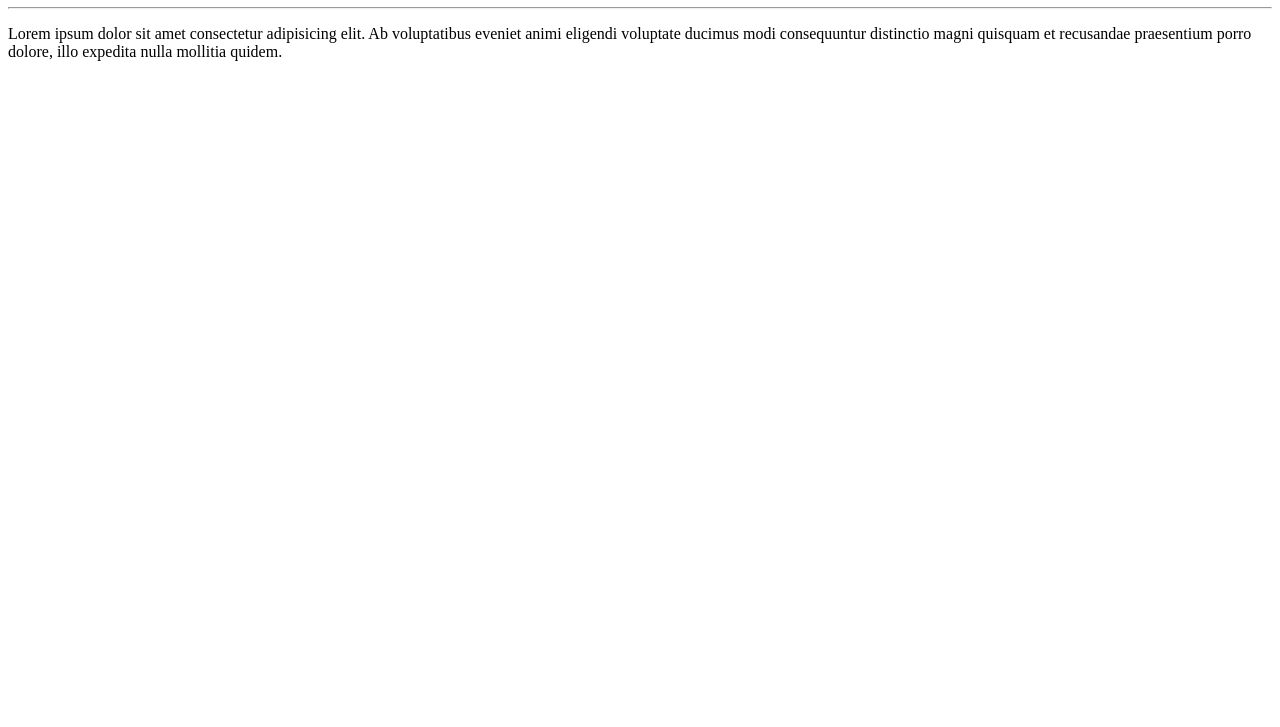
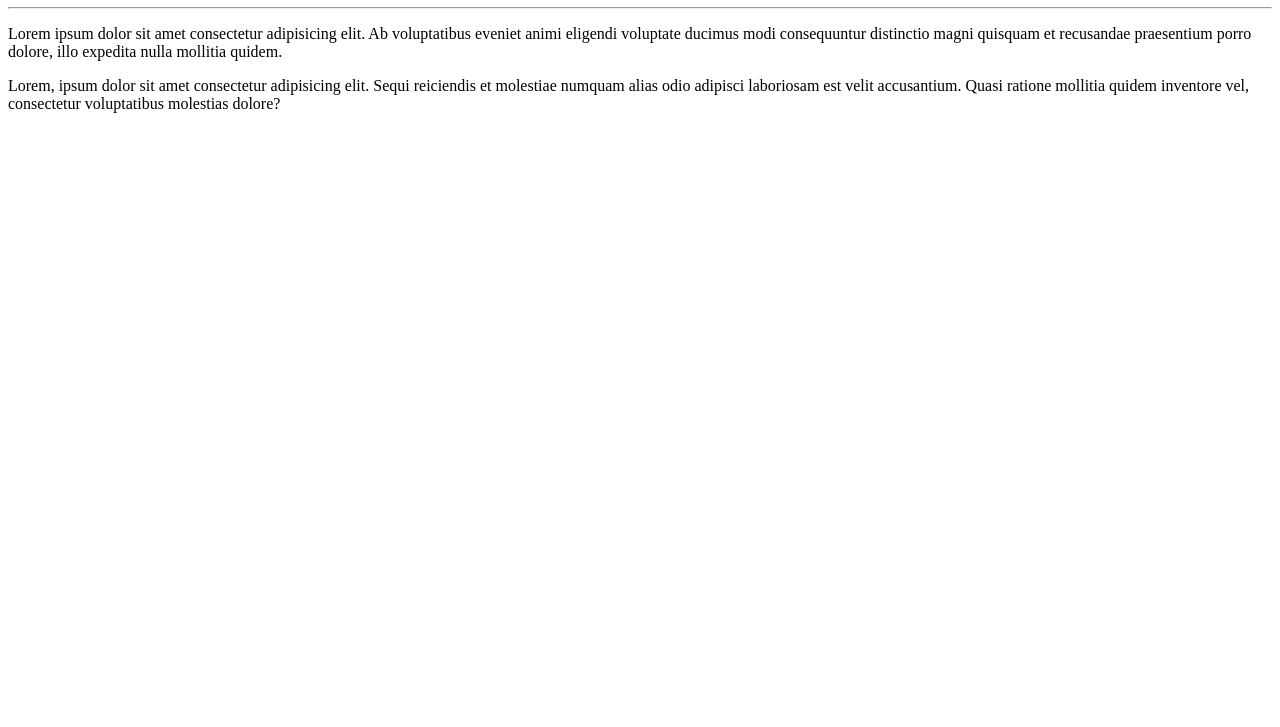
Before and after one commit to iamrapha19/Ola-Mundo, a plain HTML site: page site-exemplo/index.html in a window 1280 px wide. Shown: the part 73-800 px from the top of the page. Drawn offline with Linux system fonts and the light colour scheme.

Commit message:
Adicionei um parágrafo

```diff
--- a/site-exemplo/index.html
+++ b/site-exemplo/index.html
@@ -9,5 +9,6 @@
     <h1> Olá, Mundo!</h1>
     <hr>
     <p>Lorem ipsum dolor sit amet consectetur adipisicing elit. Ab voluptatibus eveniet animi eligendi voluptate ducimus modi consequuntur distinctio magni quisquam et recusandae praesentium porro dolore, illo expedita nulla mollitia quidem.</p>
+    <p>Lorem, ipsum dolor sit amet consectetur adipisicing elit. Sequi reiciendis et molestiae numquam alias odio adipisci laboriosam est velit accusantium. Quasi ratione mollitia quidem inventore vel, consectetur voluptatibus molestias dolore?</p>
 </body>
 </html>
```
